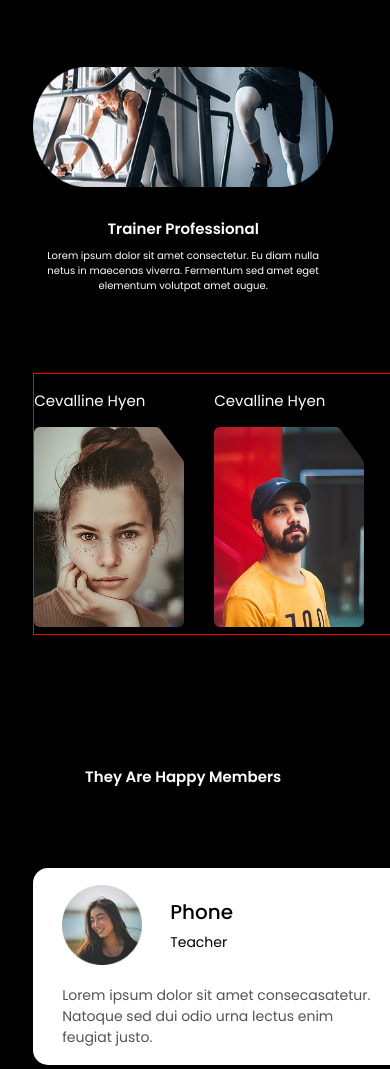
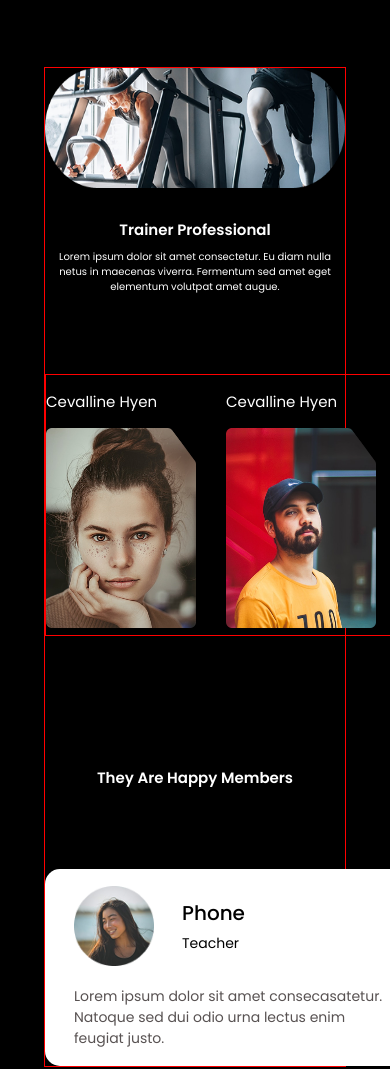
Before and after one commit to fasuyaaaPNG/can-fitness, a website: page index.html in a window 390 px wide. Shown: the part 1172-2241 px from the top of the page. Drawn offline with Linux system fonts and the light colour scheme.

Commit message:
centering::trainer

```diff
--- a/style.css
+++ b/style.css
@@ -601,13 +601,12 @@ hr {
 
     #trainer{
         width: 300px;
-        /* border: 1px solid red; */
+        border: 1px solid red;
         margin-top: -20px;
-        margin-left: 0;
-        margin-right: 0;
+        margin-left: auto;
+        margin-right: auto;
         margin-bottom: 90px;
         position: relative;
-        left: 8.5vw;
     }
 
     .headerDesc3 {
```
